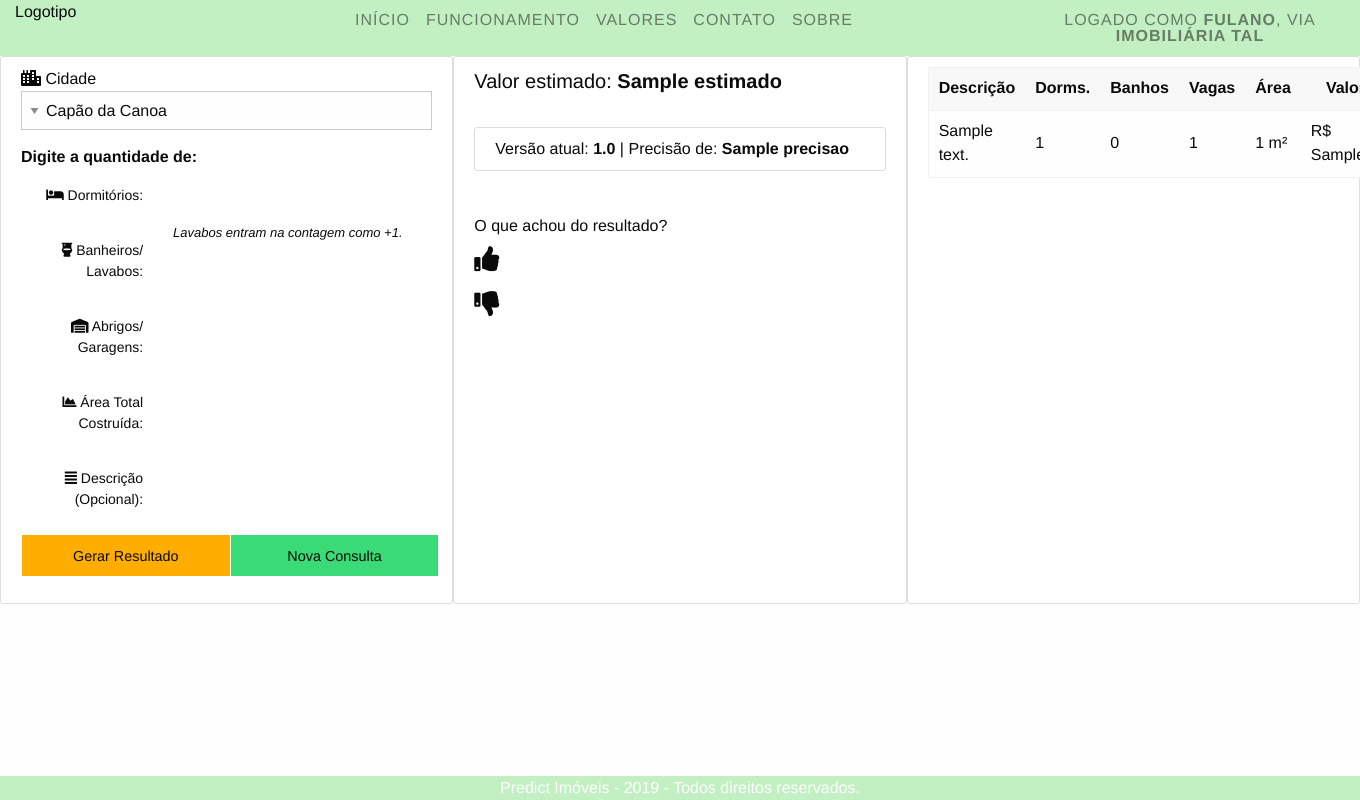
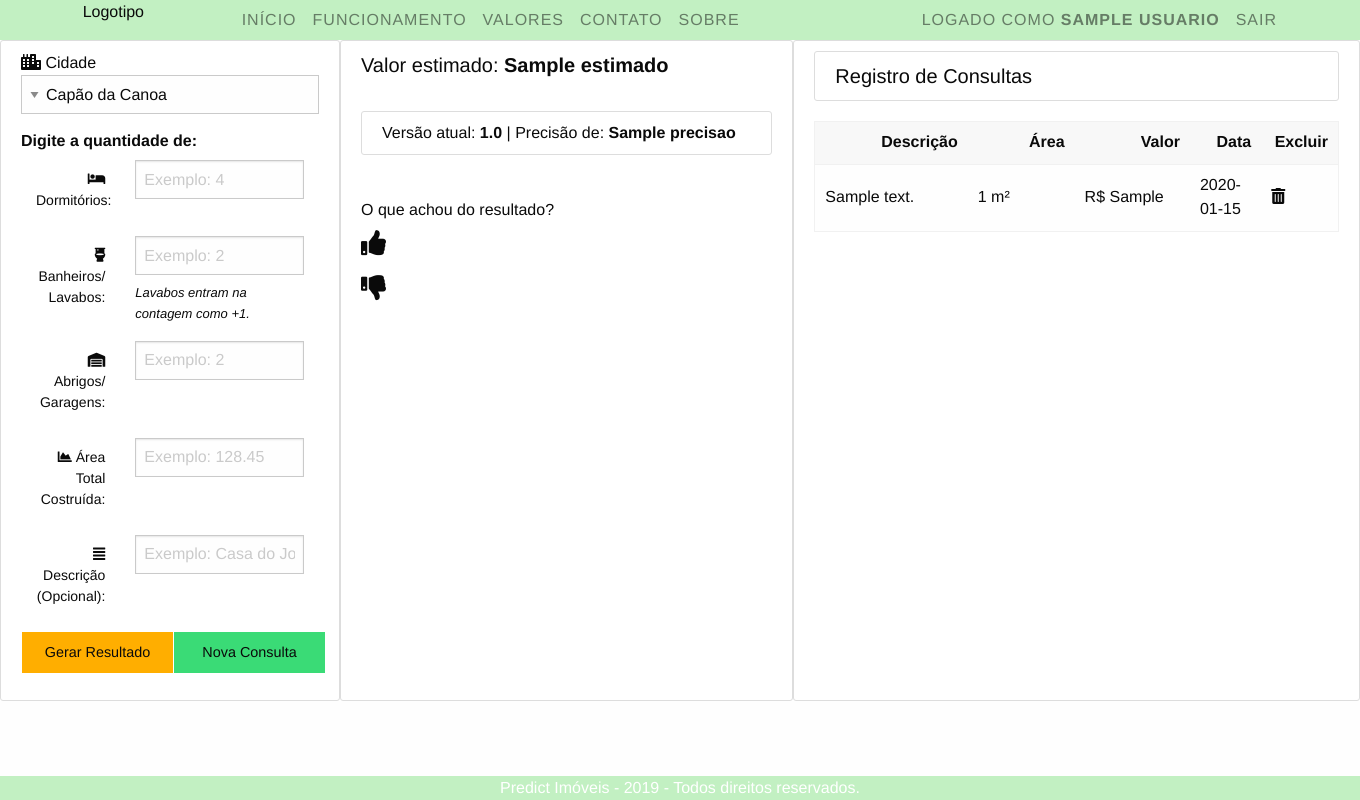
Before and after one commit to kerenskybr/predict_imoveis, a Flask app: template predictimoveis/templates/sistema.html in a window 1360 px wide; the page is wider, and only the part inside the window is pictured. Run offline with Flask 2, Linux system fonts and the light colour scheme; a user stored in the database is signed in; tables that the repository leaves empty hold one stand-in row (values such as "Sample post"); the template is opened without the code that fills it: values that come from a table or form of the project are taken from there, most other values are stand-ins (such as "Sample title", 1, 10 or a date in 2020); parts of the project's set-up code (start-up, migrations or seed data) failed here and were passed over; some libraries are stand-ins or nearby versions.

Commit message:
New layout, login

```diff
--- a/predictimoveis/templates/layout.html
+++ b/predictimoveis/templates/layout.html
@@ -1,10 +1,18 @@
 <!DOCTYPE html>
 <html class="no-js" lang="pt_br">
 <head>
+{% block head %}
 	<meta charset="utf-8" />
     <meta http-equiv="x-ua-compatible" content="ie=edge">
     <meta name="viewport" content="width=device-width, initial-scale=1.0" />
-   	<title>Predict-imóveis</title>
+
+		{% if title %}
+ 		<title>Predict-Imóveis {{ title }}</title>
+	 		{% else %}
+ 		<title>Predict-Imóveis</title>
+	 {% endif %}
+
+{% endblock head %}
 <!-- Meu css personalizado -->
 <link rel="stylesheet" href="../static/meu.css" />
 <!-- foundation-float.min.css: Compressed CSS with legacy Float Grid -->
@@ -22,9 +30,9 @@
 </head>
 <body>
 
-<div class="grid-container fluid cor-home">
+<div class="grid-container fluid cor-home text-center">
   <div class="grid-x grid-margin-x">
-    <div class="cell small-3">
+    <div class="cell small-2">
 
     	Logotipo
 
@@ -33,7 +41,7 @@
 
     	<ul class="menu menu-hover-lines">
 
-		  <li><a href="#">Início</a></li> <!-- class="active"-->
+		  <li><a href="{{ url_for('home') }}">Início</a></li> <!-- class="active"-->
 		  <li><a href="#">Funcionamento</a></li>
 		  <li><a href="#">Valores</a></li>
 		  <li><a href="#">Contato</a></li>
@@ -43,17 +51,22 @@
 
     </div>
 
-    <div class="cell small-3">
-    	<ul class="menu menu-hover-lines">
-    	<li><a href="#">Logado como <b>Fulano</b>, via <b>Imobiliária Tal</b> </a></li>
+    <div class="cell small-4 ">
+    	<ul class="menu menu-hover-lines ">
+				 {% if current_user.is_authenticated %}
+    	<li><a href="#">Logado como <b>{{ current_user.nome }}</b> </a></li>
+			<li><a href="{{ url_for('logout') }}">Sair </a></li>
+				{% else %}
+				<li><a href="{{ url_for('registro') }}">Registro </a></li>
+				<li><a href="{{ url_for('login') }}">Login </a></li>
+				{% endif %}
 	</ul>
     </div>
   </div>
 </div>
 
+<!--
 
-
-<!-- Inicio flask_messages --
  <div class="cell small-12">
         {% with messages = get_flashed_messages(with_categories = true) %}
         {% if messages %}
@@ -65,7 +78,7 @@
         {% endif %}
         {% endwith %}
 </div>
-!-- Inicio flask_messages -->
+-->
 {% block content %}
 
 {% endblock content %}
--- a/predictimoveis/templates/sistema.html
+++ b/predictimoveis/templates/sistema.html
@@ -20,7 +20,7 @@
 
 
 
-	<form class="cell small-4 content-section"  method="POST">
+	<form class="cell small-3 content-section"  method="POST">
 		{{ form.hidden_tag() }}
 
 
@@ -75,7 +75,7 @@
 		 	<label for="middle-label" class="text-right middle"><i class="fas fa-chart-area"></i> Área Total Costruída:</label>
     		</div>
    			 <div class="small-8 cell">
-     		 {{ form.area(type="number", placeholder="Exemplo: 128.45") }}
+     		 {{ form.area(type="number", step="0.01", placeholder="Exemplo: 128.45") }}
 
 
 		 </div>
@@ -167,16 +167,16 @@
 		{% endif %}
 	</div> <!-- div cell small-4 contente-section-->
 
-	<div class="cell small-4 content-section">
-<table>
+	<div class="cell small-5 content-section">
+    <h5 class="content-section">Registro de Consultas</h5>
+<table class="hover">
   <thead>
-    <tr>
+    <tr class="text-left">
       <th width="200">Descrição</th>
-      <th width="80">Dorms.</th>
-      <th width="80">Banhos</th>
-      <th width="80">Vagas</th>
       <th width="150">Área</th>
       <th width="150">Valor</th>
+      <th width="80">Data</th>
+      <th width="80">Excluir</th>
     </tr>
   </thead>
   <tbody>
@@ -184,39 +184,21 @@
 
     <tr>
       <td>{{ cons.desc }}</td>
-      <td>{{ cons.dorms }}</td>
-      <td>{{ cons.banhos }}</td>
-      <td>{{ cons.vagas }}</td>
       <td>{{ cons.area }} m²</td>
       <td>R$ {{ cons.valor }}</td>
+      <td>{{ cons.data }}</td>
+      <td class="center"> <i class="fas fa-trash-alt"></i> </td>
     </tr>
     {% endfor %}
   </tbody>
 </table>
-
-<!--
-
- <table class="table table-sm">
-          {% for lanc in query_receber_for %}
-
-            <tr>
-             <th scope="row">
-                <td>  {{ lanc.descreceber }}</td>
-                <td>{{ "R$ {:,.2f}".format(lanc.valorreceber) }}</td>
-              </th>
-             </tr>
-           {% endfor %}
-         </table>
-</div>
-
--->
 
 
 
 	</div>
 
 
-</div>
+</div> <!-- Grid X -->
 
 <script type="text/javascript">
 
```
Also changed, not shown: predictimoveis/models.py (+7 -0 lines), predictimoveis/routes.py (+16 -17 lines).
